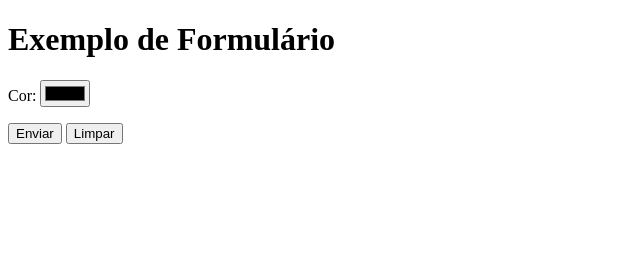
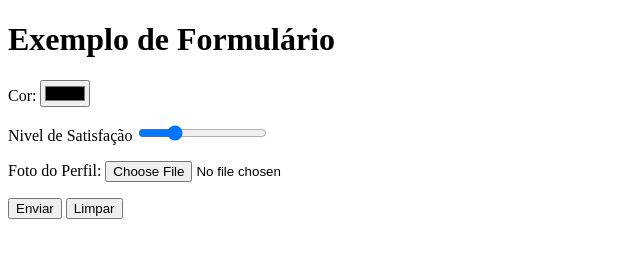
Before and after one commit to jonasneves07/html-css, a plain HTML site: page exercicios/ex0025/form006.html in a window 1280 px wide. Shown: the whole page, without its empty margins (0-640 px from the left). Drawn offline with Linux system fonts and the light colour scheme.

Commit message:
exemplo formulario 006

```diff
--- a/exercicios/ex0025/form006.html
+++ b/exercicios/ex0025/form006.html
@@ -9,10 +9,18 @@
 
 <body>
     <h1>Exemplo de Formulário</h1>
-    <form action="cadastro.php" method="get" autocomplete="on">
+    <form action="cadastro.php" method="post" autocomplete="on">
         <p>
             <label for="icor">Cor:</label>
             <input type="color" name="cor" id="icor">
+        </p>
+        <p>
+            <label for="inivel">Nivel de Satisfação</label>
+            <input type="range" name="nivel" id="inivel" min="1" max="5" value="2">
+        </p>
+        <p>
+            <label for="ifoto">Foto do Perfil:</label>
+            <input type="file" name="foto" id="ifoto">
         </p>
         <p>
             <input type="submit" value="Enviar">
```
